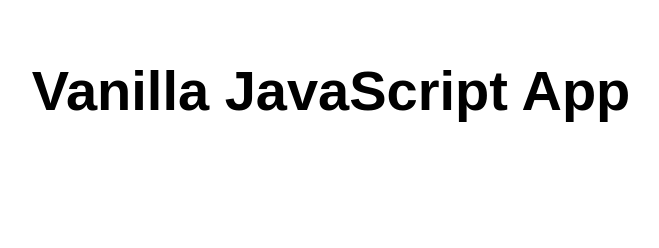
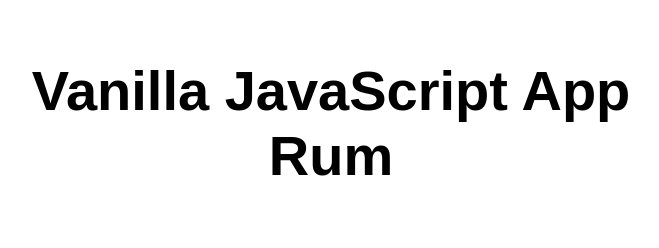
Before and after one commit to Lexyy112/my-first-static-web-app, a plain HTML site: page index.html in a window 1280 px wide. Shown: the whole page, without its empty margins (309-968 px from the left). Drawn offline with Linux system fonts and the light colour scheme.

Commit message:
Update index.html

```diff
--- a/index.html
+++ b/index.html
@@ -10,7 +10,7 @@
 
 <body>
   <main>
-    <h1>Vanilla JavaScript App</h1>
+    <h1>Vanilla JavaScript App Rum</h1>
   </main>
 </body>
 
```
